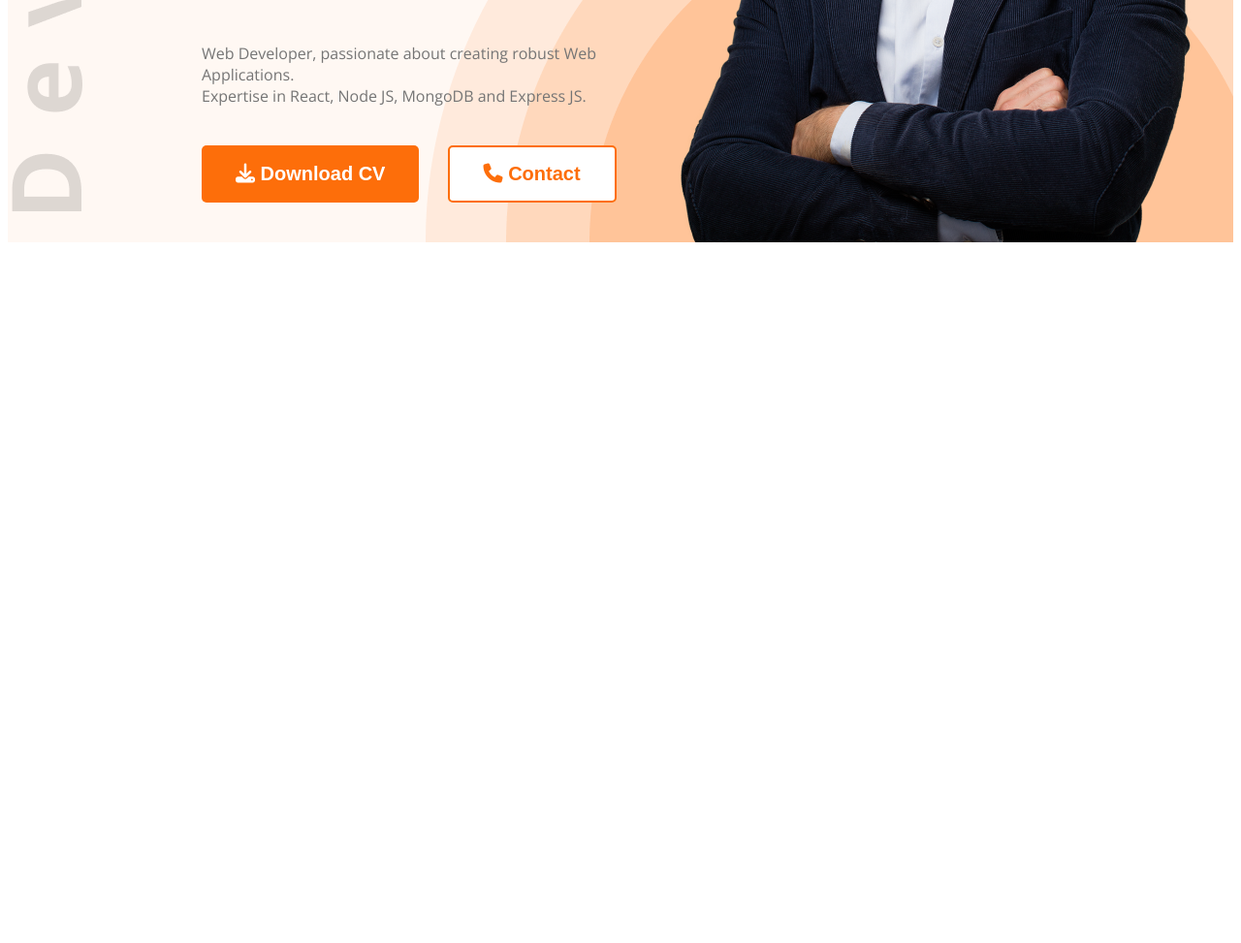
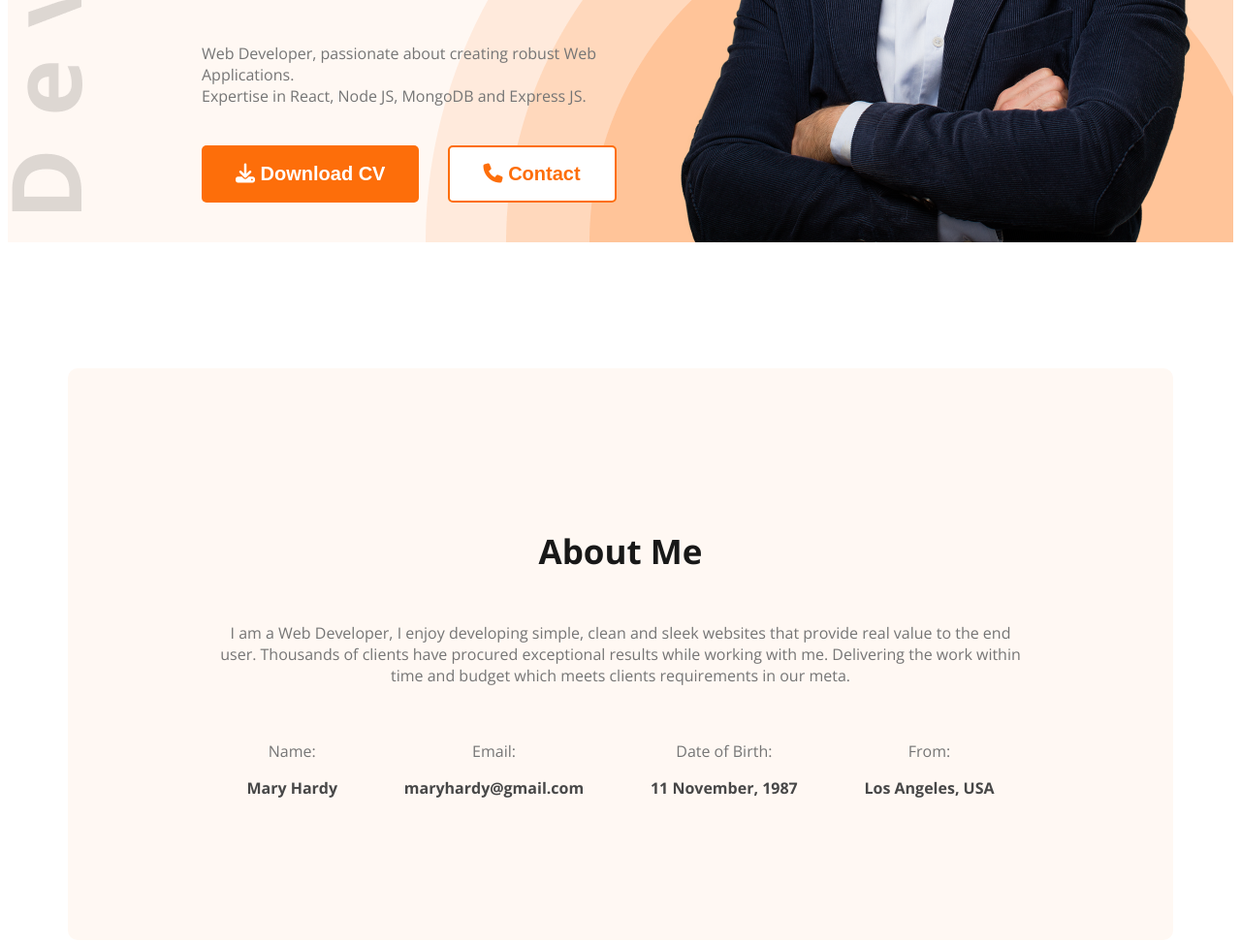
Before and after one commit to tuhinkamrujjaman/developer-portfolio, a plain HTML site: page index.html in a window 1280 px wide. Shown: the part 585-1558 px from the top of the page at 97% size. Before the commit the page ends 843 px from the top, so only its background shows below. Drawn offline with nearby package versions, Linux system fonts and the light colour scheme.

Commit message:
feat(about): implement about section with a brief introduction and personal information

```diff
--- a/index.html
+++ b/index.html
@@ -39,9 +39,34 @@
         <!-- Banner Section Ends -->
     </header>
     <!-- Header Section Ends -->
+    <!-- Main Section Starts -->
     <main>
-
+        <!-- About Section Starts -->
+        <section class="about bg-secondary">
+            <h3 class="section-title dark-1">About Me</h3>
+            <p class="section-description dark-3">I am a Web Developer, I enjoy developing simple, clean and sleek websites that provide real value to the end user. Thousands of clients have procured exceptional results while working with me. Delivering the work within time and budget which meets clients requirements in our meta.</p>
+            <div class="about-items">
+                <div class="about-item">
+                    <p class="item-title dark-3">Name:</p>
+                    <p class="item-description dark-2">Mary Hardy</p>
+                </div>
+                <div class="about-item">
+                    <p class="item-title dark-3">Email:</p>
+                    <p class="item-description dark-2">maryhardy@gmail.com</p>
+                </div>
+                <div class="about-item">
+                    <p class="item-title dark-3">Date of Birth:</p>
+                    <p class="item-description dark-2">11 November, 1987</p>
+                </div>
+                <div class="about-item">
+                    <p class="item-title dark-3">From:</p>
+                    <p class="item-description dark-2">Los Angeles, USA</p>
+                </div>
+            </div>
+        </section>
+        <!-- About Section Ends -->
     </main>
+    <!-- Main Section Ends -->
     <footer>
 
     </footer>
--- a/styles/style.css
+++ b/styles/style.css
@@ -39,6 +39,17 @@
     border: 2px solid #FD6E0A;
     border-radius: 5px;
     margin-left: 25px;
+}
+.section-title{
+    font-size: 35px;
+    font-weight: bold;
+}
+.section-description{
+    font-size: 16px;
+    margin-top: 50px;
+}
+.item-description{
+    font-weight: bold;
 }
 /* Header Section Styles Starts */
 .header{
@@ -92,3 +103,25 @@ nav li a{
 }
 /* Banner Section Styles Ends */
 /* Header Section Styles Ends */
+/* Main Section Styles Starts */
+main{
+    max-width: 1140px;
+    margin: 0 auto;
+}
+main section{
+    margin-top: 130px;
+    margin-bottom: 130px;
+}
+/* About Section Styles Starts */
+.about{
+    text-align: center;
+    padding: 130px 150px;
+    border-radius: 10px;
+}
+.about-items{
+    display: flex;
+    justify-content: space-around;
+    margin-top: 40px;
+}
+/* About Section Styles Ends */
+/* Main Section Styles Ends */
```
